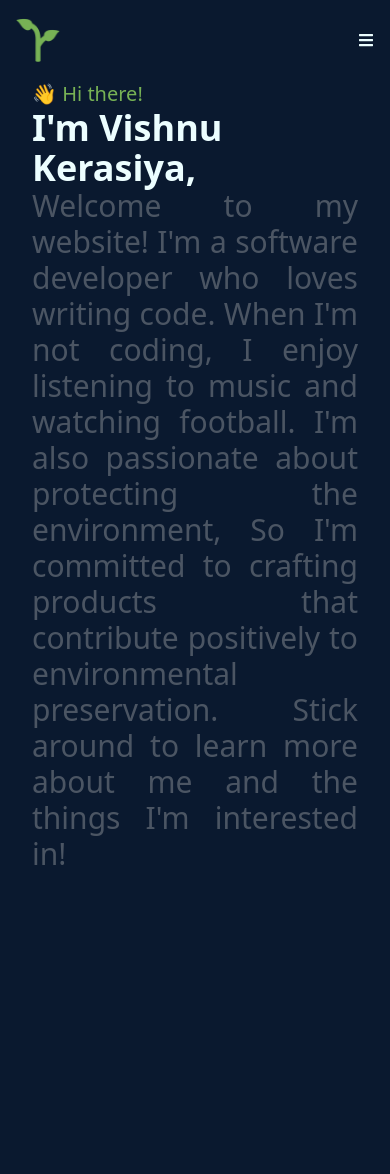
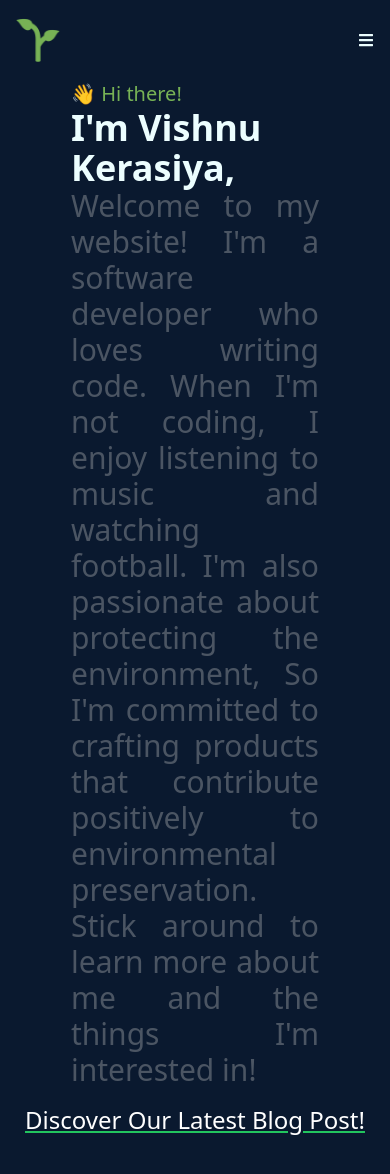
Before and after one commit to BarcaKerasiya/portfolio, a React (Vite) app: page / in a window 390 px wide. Shown: the top 1174 px of the page. Before the commit the page ends 904 px from the top, so only its background shows below. Built offline with nearby package versions, Linux system fonts and the light colour scheme.

Commit message:
add discover latest blog in home page

```diff
--- a/src/api/axiosInstance.ts
+++ b/src/api/axiosInstance.ts
@@ -1,8 +1,8 @@
 import axios from "axios";
 
 export const axiosInstance = axios.create({
-  baseURL: "https://d2gcgu77m9vqg6.cloudfront.net/api", // Replace with your API base URL
-  // baseURL: "http://localhost:5000/api", // Replace with your API base URL
+  // baseURL: "https://d2gcgu77m9vqg6.cloudfront.net/api", // Replace with your API base URL
+  baseURL: "http://localhost:5000/api", // Replace with your API base URL
 
   timeout: 5000, // Set a timeout for requests (optional)
   headers: {
--- a/src/views/home/Home.tsx
+++ b/src/views/home/Home.tsx
@@ -1,8 +1,10 @@
+import { Link } from "react-router-dom";
+
 const Home = () => {
   return (
     <>
       <div className="w-full lg:h-screen bg-[#0a192f] pt-[80px] sm:pt-40 md:pt-27 lg:pt-0 pb-8">
-        <div className="md:w-[80%] mx-auto px-8 flex flex-col justify-center h-full pt-0 sm:pt-27 md:pt-27">
+        <div className="w-[80%] md:w-[80%] mx-auto px-8 flex flex-col justify-center h-[80%] pt-0 sm:pt-27 md:pt-27">
           <p className="text-[#77B255] text-xl sm:text-xl">👋 Hi there!</p>
           <h1 className="text-4xl sm:text-4xl font-bold">
             I'm Vishnu Kerasiya,
@@ -16,6 +18,14 @@ const Home = () => {
             the things I'm interested in!
           </h2>
         </div>
+        <section className="flex justify-center m-4">
+          <Link
+            className="text-2xl font-medium text-white mb-4 underline decoration-green-500"
+            to="/blogs"
+          >
+            Discover Our Latest Blog Post!
+          </Link>
+        </section>
       </div>
     </>
   );
```
